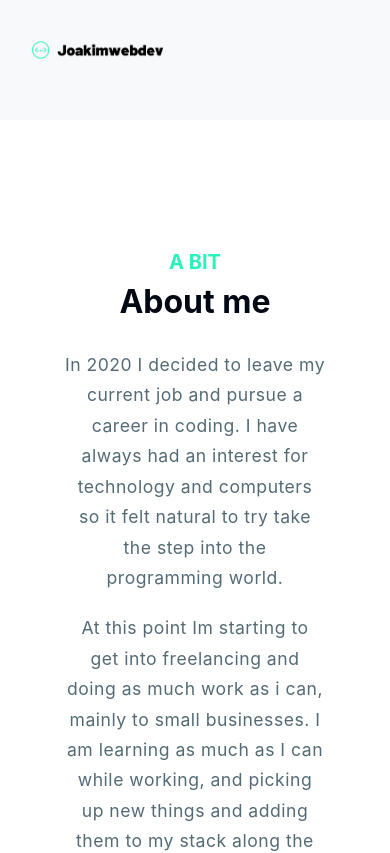
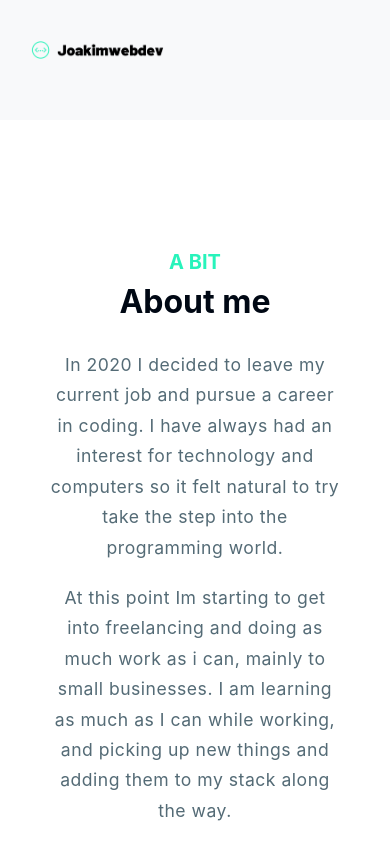
Before and after one commit to JockeHTML/joakimwebdev, a Next.js app: page /about in a window 390 px wide. Shown: the top 853 px of the page. Built offline with nearby package versions, Linux system fonts and the light colour scheme.

Commit message:
added new projects and more styles

```diff
--- a/components/About/About.module.css
+++ b/components/About/About.module.css
@@ -29,11 +29,17 @@
     width: 90%;
   }
   .about {
-    padding: var(--padding8) 2rem;
+    padding: var(--padding8) 2rem 0 2rem;
   }
 }
 
-@media only screen and (min-width: 1024px) and (max-height: 1366px) and (orientation: portrait) and (-webkit-min-device-pixel-ratio: 1.5) {
+@media only screen and (min-width: 800px) and (max-height: 1366px) and (orientation: portrait) and (-webkit-min-device-pixel-ratio: 1.5) {
+  .content {
+    width: 100%;
+  }
+  .about {
+    padding: var(--padding8) 2rem 0 2rem;
+  }
 }
 
 @media only screen and (min-width: 1024px) and (max-height: 1366px) and (orientation: landscape) and (-webkit-min-device-pixel-ratio: 1.5) {
@@ -41,7 +47,7 @@
     width: 80%;
   }
   .about {
-    padding: var(--padding8) 2rem;
+    padding: var(--padding8) 2rem 0 2rem;
   }
 }
 
@@ -50,17 +56,7 @@
     width: 90%;
   }
   .about {
-    padding: var(--padding8) 2rem;
-  }
-}
-
-/* For 1024 Resolution */
-@media only screen and (min-device-width: 768px) and (max-device-width: 1024px) {
-  .content {
-    width: 80%;
-  }
-  .about {
-    padding: var(--padding8) 2rem;
+    padding: var(--padding8) 2rem 0 2rem;
   }
 }
 
@@ -70,6 +66,6 @@
     width: 80%;
   }
   .about {
-    padding: var(--padding8) 2rem;
+    padding: var(--padding8) 2rem 0 2rem;
   }
 }
--- a/components/Contact/ContactForm.module.css
+++ b/components/Contact/ContactForm.module.css
@@ -74,6 +74,7 @@
   font-size: 18px;
   line-height: 22px;
   font-family: "SB-Eina01", sans-serif;
+  max-width: 100%;
 }
 
 .message textarea {
@@ -83,6 +84,7 @@
   text-decoration: none;
   height: 250px;
   width: 700px;
+  max-width: 100%;
   border-bottom: 1px solid #e3e2ef;
   font-size: 18px;
   line-height: 22px;
@@ -140,7 +142,7 @@
   }
 }
 
-@media only screen and (min-width: 1024px) and (max-height: 1366px) and (orientation: portrait) and (-webkit-min-device-pixel-ratio: 1.5) {
+@media only screen and (min-width: 800px) and (max-height: 1366px) and (orientation: portrait) and (-webkit-min-device-pixel-ratio: 1.5) {
   .content {
     width: 100%;
   }
--- a/components/Projects/Projects.module.css
+++ b/components/Projects/Projects.module.css
@@ -69,7 +69,7 @@
   }
 }
 
-@media only screen and (min-width: 1024px) and (max-height: 1366px) and (orientation: portrait) and (-webkit-min-device-pixel-ratio: 1.5) {
+@media only screen and (min-width: 800px) and (max-height: 1366px) and (orientation: portrait) and (-webkit-min-device-pixel-ratio: 1.5) {
   .projects div:nth-child(6),
   .projectsWhite div:nth-child(6) {
     margin-top: 4rem;
--- a/components/Welcome/Text.module.css
+++ b/components/Welcome/Text.module.css
@@ -2,7 +2,8 @@
   display: flex;
   flex-direction: column;
   justify-content: center;
-  width: 65%;
+  width: 600px;
+  max-width: 100%;
 }
 
 .text h1 {
@@ -38,7 +39,7 @@
 @media only screen and (min-device-width: 481px) and (max-device-width: 1024px) and (orientation: portrait) {
 }
 
-@media only screen and (min-width: 1024px) and (max-height: 1366px) and (orientation: portrait) and (-webkit-min-device-pixel-ratio: 1.5) {
+@media only screen and (min-width: 800px) and (max-height: 1366px) and (orientation: portrait) and (-webkit-min-device-pixel-ratio: 1.5) {
   .text h1 {
     line-height: 1;
     font-size: 3.7rem;
--- a/components/Welcome/Welcome.module.css
+++ b/components/Welcome/Welcome.module.css
@@ -12,6 +12,7 @@
 .content {
   display: flex;
   width: 1170px;
+  max-width: 100%;
 }
 
 @media (max-width: 768px) {
@@ -35,10 +36,10 @@
   }
 }
 
-@media only screen and (min-width: 1024px) and (max-height: 1366px) and (orientation: portrait) and (-webkit-min-device-pixel-ratio: 1.5) {
+@media only screen and (min-width: 800px) and (max-height: 1366px) and (orientation: portrait) and (-webkit-min-device-pixel-ratio: 1.5) {
   .content {
     width: 100%;
-    padding: 0 2rem;
+    padding: 0 1rem;
   }
   .welcome {
     height: 50vh;
--- a/components/What/What.module.css
+++ b/components/What/What.module.css
@@ -106,7 +106,7 @@
   }
 }
 
-@media only screen and (min-width: 1024px) and (max-height: 1366px) and (orientation: portrait) and (-webkit-min-device-pixel-ratio: 1.5) {
+@media only screen and (min-width: 800px) and (max-height: 1366px) and (orientation: portrait) and (-webkit-min-device-pixel-ratio: 1.5) {
   .icons {
     width: 800px;
   }
--- a/components/layout/Footer/Footer.module.css
+++ b/components/layout/Footer/Footer.module.css
@@ -64,7 +64,7 @@
 @media only screen and (min-device-width: 481px) and (max-device-width: 1024px) and (orientation: portrait) {
 }
 
-@media only screen and (min-width: 1024px) and (max-height: 1366px) and (orientation: portrait) and (-webkit-min-device-pixel-ratio: 1.5) {
+@media only screen and (min-width: 800px) and (max-height: 1366px) and (orientation: portrait) and (-webkit-min-device-pixel-ratio: 1.5) {
   .content {
     width: 100%;
     flex-direction: column;
@@ -72,6 +72,9 @@
   }
   .footer {
     height: auto;
+  }
+  .socialMedia {
+    padding: 2rem 0 0 0;
   }
 }
 
--- a/components/layout/Footer/Links.module.css
+++ b/components/layout/Footer/Links.module.css
@@ -35,7 +35,7 @@
   }
 }
 
-@media only screen and (min-width: 1024px) and (max-height: 1366px) and (orientation: portrait) and (-webkit-min-device-pixel-ratio: 1.5) {
+@media only screen and (min-width: 800px) and (max-height: 1366px) and (orientation: portrait) and (-webkit-min-device-pixel-ratio: 1.5) {
   .links {
     margin-top: var(--padding4);
   }
--- a/components/layout/Header/Header.module.css
+++ b/components/layout/Header/Header.module.css
@@ -67,7 +67,7 @@
   }
 }
 
-@media only screen and (min-width: 1024px) and (max-height: 1366px) and (orientation: portrait) and (-webkit-min-device-pixel-ratio: 1.5) {
+@media only screen and (min-width: 800px) and (max-height: 1366px) and (orientation: portrait) and (-webkit-min-device-pixel-ratio: 1.5) {
   .content ul {
     display: none;
   }
--- a/components/layout/Header/menu.module.css
+++ b/components/layout/Header/menu.module.css
@@ -79,7 +79,7 @@
 @media only screen and (min-device-width: 481px) and (max-device-width: 1024px) and (orientation: portrait) {
 }
 
-@media only screen and (min-width: 1024px) and (max-height: 1366px) and (orientation: portrait) and (-webkit-min-device-pixel-ratio: 1.5) {
+@media only screen and (min-width: 800px) and (max-height: 1366px) and (orientation: portrait) and (-webkit-min-device-pixel-ratio: 1.5) {
   .menu {
     display: flex;
   }
--- a/data.js
+++ b/data.js
@@ -18,10 +18,10 @@ export const projectsData = [
     link: "https://joakim-weather-project.herokuapp.com/",
   },
   {
-    title: "Shopping App",
-    text: "HTML, CSS, Javascript, React, Material-UI",
+    title: "Salong Beautiful",
+    text: "HTML, CSS, Javascript, React, NextJS",
     src: "./shopping.png",
-    link: "https://joakim-shopping-project.herokuapp.com/",
+    link: "https://salong-beautiful.netlify.app/",
   },
   {
     title: "Covid App",
```
